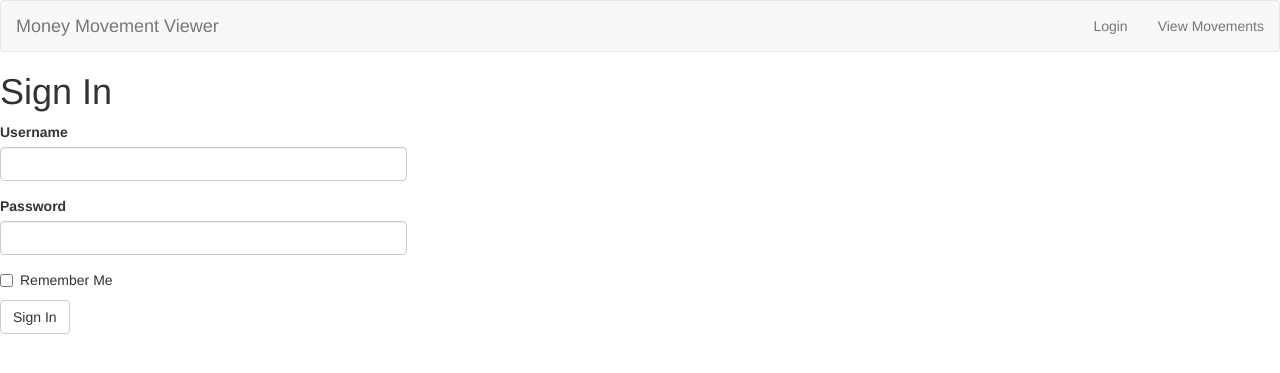
After one commit to JessHatfield/Money_Movement_Viewer, a Flask app: page /login in a window 1280 px wide. The commit adds this page. Shown: the top 373 px of the page. Run offline with Flask 2, Linux system fonts and the light colour scheme; some libraries are stand-ins or nearby versions.

Commit message:
Added working Auth flow!

```diff
--- a/app/__init__.py
+++ b/app/__init__.py
@@ -2,15 +2,18 @@ import logging
 
 from flask import Flask
 
-from app.extensions import db, migrate, bootstrap
+from app.extensions import db, migrate, bootstrap, mail, login
 from config import Config
 from app.routes import bp as route_bp
+from app.auth import bp as auth_bp
 
 
 def register_extensions(app):
     db.init_app(app)
     migrate.init_app(app, db)
     bootstrap.init_app(app)
+    mail.init_app(app)
+    login.init_app(app)
 
 
 def create_app(config_class=Config):
@@ -22,5 +25,6 @@ def create_app(config_class=Config):
     app.logger.setLevel(logging.DEBUG)
 
     app.register_blueprint(route_bp)
+    app.register_blueprint(auth_bp)
 
     return app
--- a/app/auth/__init__.py
+++ b/app/auth/__init__.py
@@ -0,0 +1,5 @@
+from flask import Blueprint
+
+bp = Blueprint('auth', __name__)
+
+from app.auth import routes
--- /dev/null
+++ b/app/auth/forms.py
@@ -0,0 +1,11 @@
+from flask_wtf import FlaskForm
+from wtforms import StringField, PasswordField, BooleanField, SubmitField
+from wtforms.validators import ValidationError, DataRequired, Email, EqualTo
+
+
+
+class LoginForm(FlaskForm):
+    username = StringField(('Username'), validators=[DataRequired()])
+    password = PasswordField(('Password'), validators=[DataRequired()])
+    remember_me = BooleanField(('Remember Me'))
+    submit = SubmitField(('Sign In'))
--- /dev/null
+++ b/app/auth/routes.py
@@ -0,0 +1,36 @@
+from flask import render_template, redirect, url_for, flash, request
+from werkzeug.urls import url_parse
+from flask_login import login_user, logout_user, current_user
+from app import db
+from app.auth import bp
+from app.auth.forms import LoginForm
+from app.models import User
+import logging
+
+logger=logging.getLogger(__name__)
+
+@bp.route('/login', methods=['GET', 'POST'])
+def login():
+    if current_user.is_authenticated:
+        return redirect(url_for('money_movement.view_all_money_movements'))
+    form = LoginForm()
+    if form.validate_on_submit():
+        user = User.query.filter_by(email=form.username.data).first()
+        if user is None or not user.check_password(form.password.data):
+            logger.debug(f'Could Not Find Entry In DB For {form.username.data}')
+            flash('Invalid username or password')
+            return redirect(url_for('auth.login'))
+
+        login_user(user, remember=form.remember_me.data)
+        logger.debug(f'{form.username.data} Has Logged In')
+        next_page = request.args.get('next')
+        if not next_page or url_parse(next_page).netloc != '':
+            next_page = url_for('money_movement.view_all_money_movements')
+        return redirect(next_page)
+    return render_template('auth/login.html', title=('Sign In'), form=form)
+
+
+@bp.route('/logout')
+def logout():
+    logout_user()
+    return redirect(url_for('money_movement.view_all_money_movements'))
--- a/app/extensions.py
+++ b/app/extensions.py
@@ -3,9 +3,14 @@
 # https://stackoverflow.com/questions/42909816/can-i-avoid-circular-imports-in-flask-and-sqlalchemy
 
 from flask_bootstrap import Bootstrap
+from flask_login import LoginManager
+from flask_mail import Mail
 from flask_migrate import Migrate
 from flask_sqlalchemy import SQLAlchemy
 
 db = SQLAlchemy()
 migrate = Migrate()
 bootstrap = Bootstrap()
+mail = Mail()
+login = LoginManager()
+login.login_view = 'auth.login'
--- a/app/routes/__init__.py
+++ b/app/routes/__init__.py
@@ -1,5 +1,5 @@
 from flask import Blueprint
 
-bp = Blueprint('main', __name__)
+bp = Blueprint('money_movement', __name__)
 
 from app.routes import routes
--- /dev/null
+++ b/app/templates/auth/login.html
@@ -0,0 +1,14 @@
+{% extends "base.html" %}
+{% import 'bootstrap/wtf.html' as wtf %}
+
+{% block app_content %}
+ <h1>Sign In</h1>
+    <div class="row">
+        <div class="col-md-4">
+            {{ wtf.quick_form(form) }}
+        </div>
+    </div>
+    <br>
+    <p>
+    </p>
+{% endblock %}
--- a/app/templates/base.html
+++ b/app/templates/base.html
@@ -7,24 +7,25 @@
 {% block navbar %}
 
     <nav class="navbar navbar-default">
-        <div class="container">
+        <div class="container-fluid">
             <div class="navbar-header">
-                <button type="button" class="navbar-toggle collapsed" data-toggle="collapse" data-target="#bs-example-navbar-collapse-1" aria-expanded="false">
-                    <span class="sr-only">Toggle navigation</span>
-                    <span class="icon-bar"></span>
-                    <span class="icon-bar"></span>
-                    <span class="icon-bar"></span>
-                </button>
+                <a class="navbar-brand" href="#">Money Movement Viewer</a>
+            </div>
 
-            </div>
-            <div class="collapse navbar-collapse" id="bs-example-navbar-collapse-1">
-
-                <ul class="nav navbar-nav navbar-right">
-                    <li><a href="">Login</a></li>
-                </ul>
-            </div>
+            <ul class="nav navbar-nav navbar-right">
+                <li><a href="{{ url_for("money_movement.view_all_money_movements") }}">View Movements</a></li>
+            </ul>
+            <ul class=" nav navbar-nav navbar-right">
+                {% if current_user.is_anonymous %}
+                    <li><a href="{{ url_for('auth.login') }}">Login</a></li>
+                {% else %}
+                    <li><a href="{{ url_for('auth.logout') }}">Logout</a></li>
+                {% endif %}
+            </ul>
         </div>
     </nav>
+
+
 
 {% endblock %}
 
```
Also changed, not shown: app/models.py (+36 -5 lines), app/routes/routes.py (+5 -3 lines), setup_db.py (renamed from generate_mock_money_movements.py, +11 -5 lines), config.py (line endings or trailing spaces).
